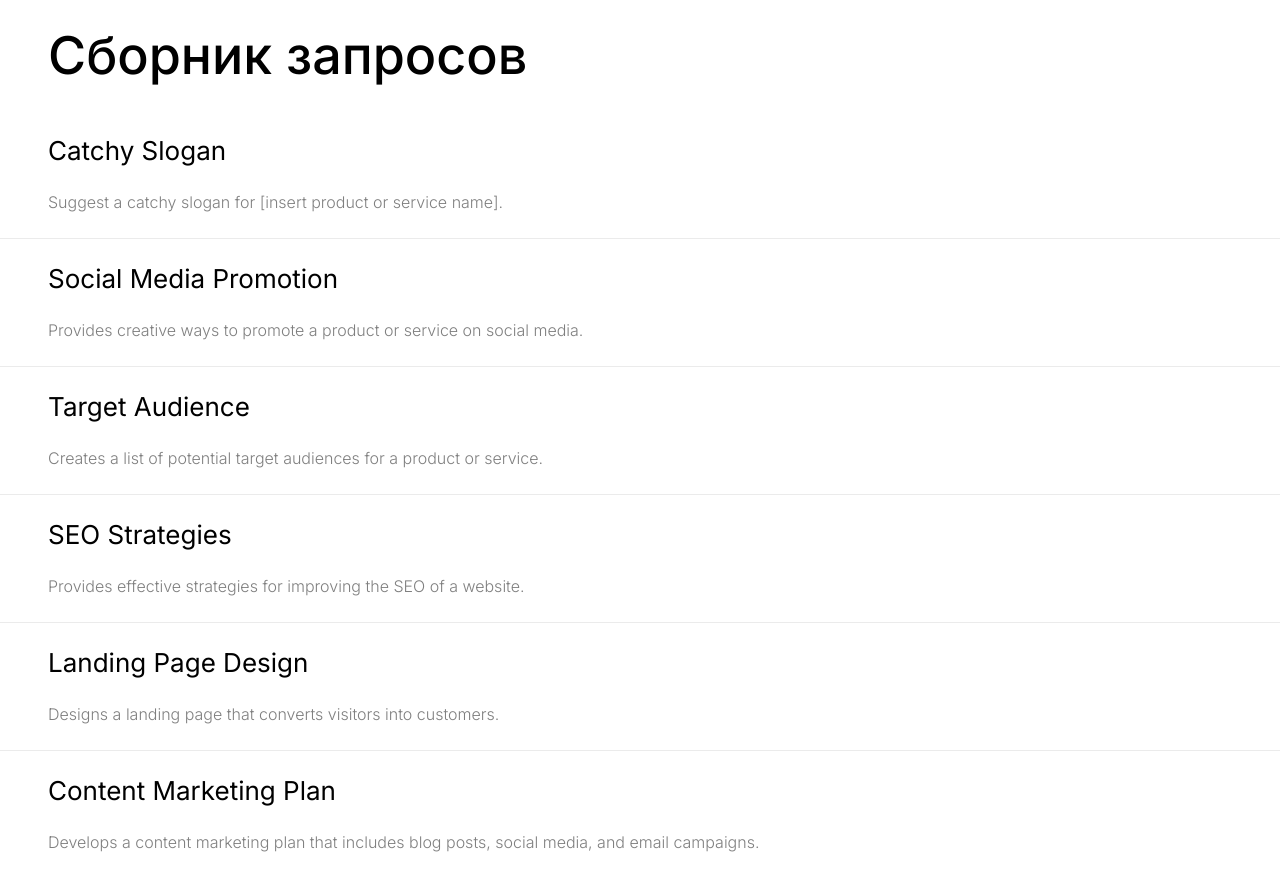
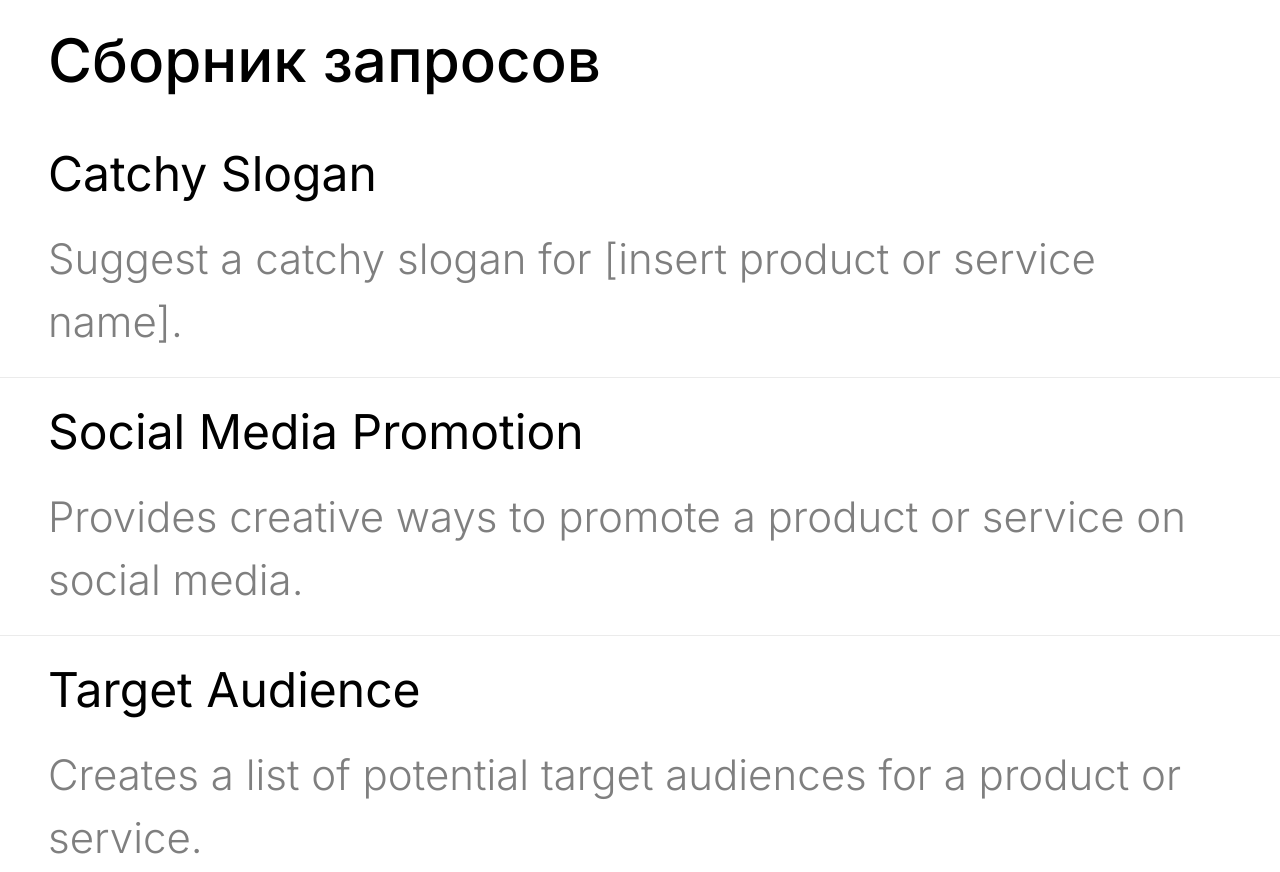
Before and after one commit to dockoks/ProfessorAIWiki, a plain HTML site: page index.html in a window 1280 px wide. Shown: the top 872 px of the page. Drawn offline with Linux system fonts and the light colour scheme.

Commit message:
Update index.html

```diff
--- a/index.html
+++ b/index.html
@@ -1878,13 +1878,13 @@
 
     h2 {
       font-weight: 500;
-      font-size: 52px;
+      font-size: 60px;
       padding: 24px 48px;
     }
 
     h3 {
       font-weight: 400;
-      font-size: 26px;
+      font-size: 48px;
       width: 100%;
       /* line-height: 50px; */
     }
@@ -1895,7 +1895,7 @@
       margin: 0;
       padding: 0;
       font-weight: 300;
-      font-size: 16px;
+      font-size: 42px;
       line-height: 150%;
       width: 100%;
       color: rgba(0, 0, 0, 0.5);
```
